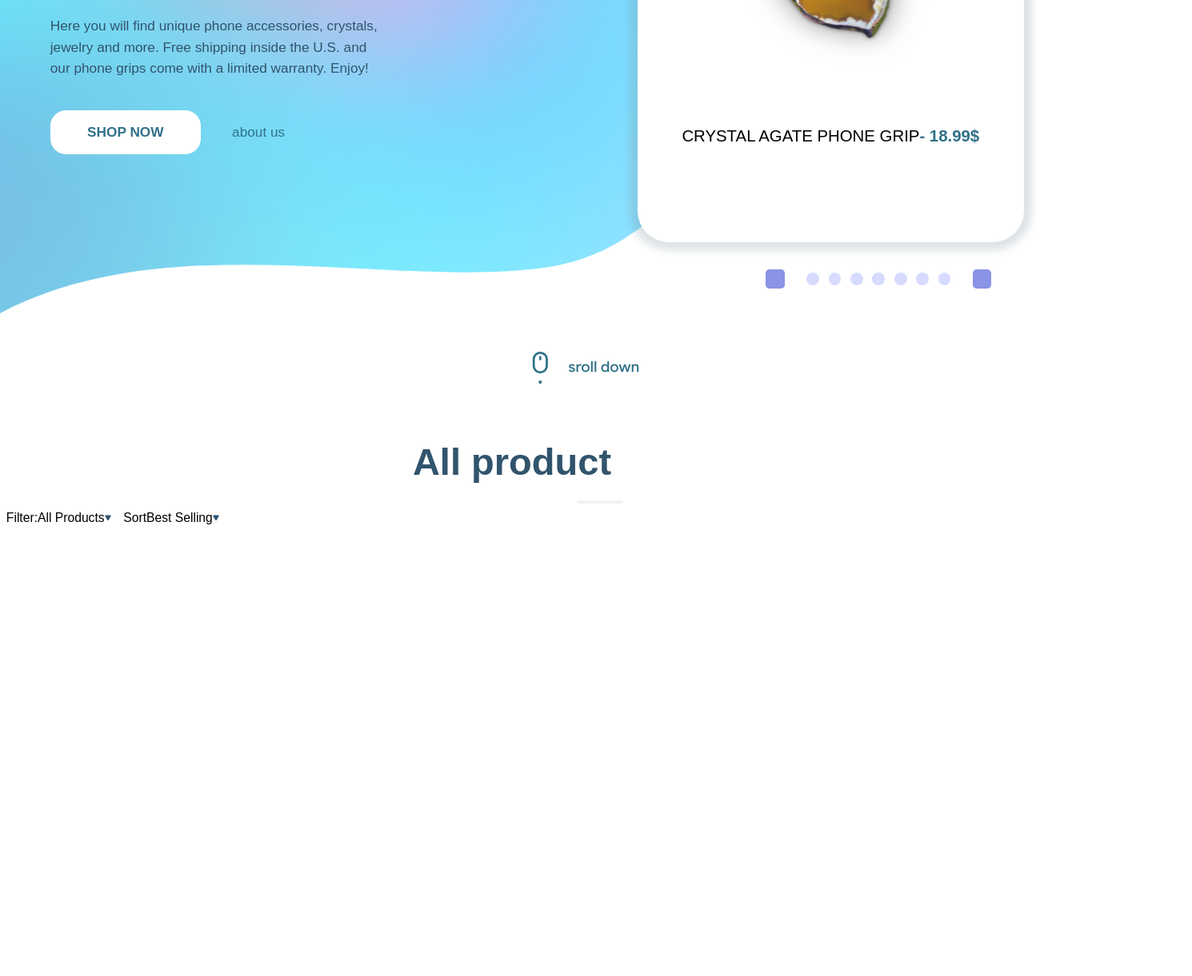
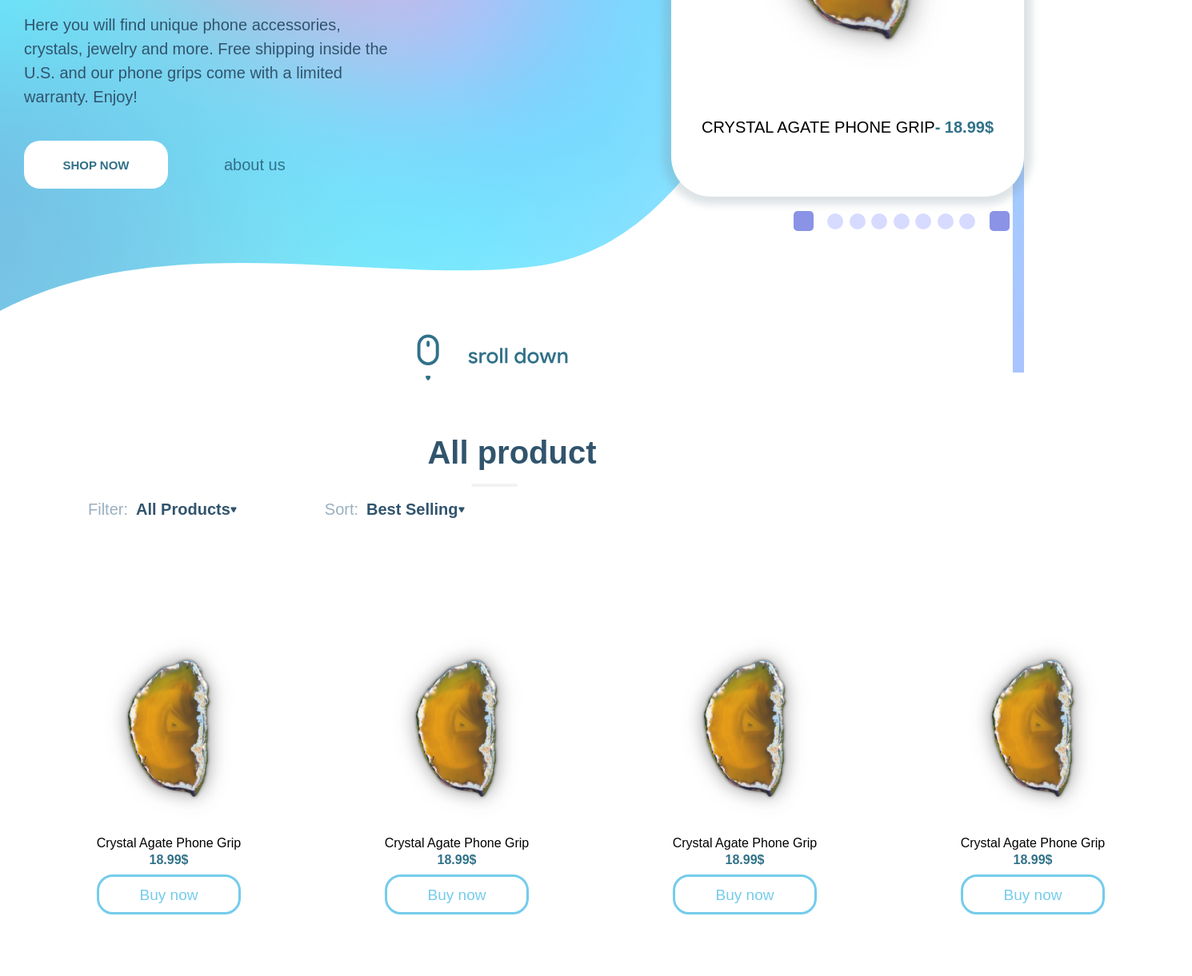
Before and after one commit to ArtLMT/Crystal-shop, a plain HTML site: page index.html in a window 1280 px wide. Shown: the part 434-1655 px from the top of the page at 80% size, 1490 px wide, since content can reach past the window. Drawn offline with Linux system fonts and the light colour scheme; a web font is replaced by a local one.

Commit message:
update product section

```diff
--- a/assets/css/style.css
+++ b/assets/css/style.css
@@ -11,39 +11,45 @@
 
 a {
   text-decoration: none;
-  color:white;
+  color:unset;
 }
 
 html {
-  font-size: 98%;
+  font-size: 62.5%;
+  scroll-behavior: smooth;
+}
+
+body {
+  font-size: 1.6rem;
 }
 
 .container {
-  max-width: 100%;
+  max-width: 1440px;
 }
 /* Bat dau phan header  */
 
 .header.container {
   max-width: 100%;
-  height: 55rem;
+  height: 900px;
   background-image: url(../img/background.png);
   background-repeat: no-repeat;
-  background-size:cover;
+  background-size: cover;
   margin-top: 0;
   padding-top: 0;
 }
 
+
 /* Header navigation bar */
 
-.navibar .company-logo{
+.navibar .company-logo a{
   display: flex;
   margin-top: 0;
+  align-items: center;
 }
 
 .navibar {
-  margin-left: 4rem;
-  height: 5rem;
-  padding-top: 1.5rem;
+  margin-left: 20px;
+  height: 10rem;
   display: flex;
 }
 
@@ -53,67 +59,68 @@ html {
 }
 
 .navibar .company-logo p{
-  font-size: 1.4rem;
+  font-size: 1.9rem;
   color: white;
   font-weight: 100;
 }
 
 .navibar .company-logo img {
-  margin-right: 1rem;
-  height: 4.3rem;
+  margin-right: 10px;
+  height: 70px;
 }
 
 .navibar .navibar-list {
   display: flex;
-  margin-left: 38rem;
+  margin-left: 45vw;
 
 }
 
 .navibar .navibar-list .list-button {
-  width:7rem;
-  font-size: 1.2rem;
+  width: 7vw;
+  padding: 1vw;
+  font-size: 1.9rem;
 }
 
 .icon {
-  height: 3rem;
-  width: 3rem;
-  margin-left: 3rem;
+  height: 7rem;
+  width: 7rem;
+  margin-left: 5vw;
 }
 
 .header-content {
   display: flex;
-  margin-left: 4rem;
-  margin-top: 5rem;
+  margin-left: 30px;
+  margin-top: 30px;
 }
 
 .header-content .content-info {
-  margin-top: 5rem;
+  margin-top: 100px;
 }
 
 .header-content .content-info h1 {
-  font-size: 4.3rem;
+  font-size: 7rem;
   color: white;
   font-weight: 600;
 }
 
 .header-content .content-info h2 {
-  font-size: 2.8rem;
+  font-size: 4rem;
   color: white;
   font-weight: lighter;
 }
 
 .header-content .content-info p {
-  margin-top: 2.5rem;
-  line-height: 1.7rem;
-  width: 27rem;
-  font-size: 1.1rem;
+  margin-top: 40px;
+  line-height: 30px;
+  width: 470px;
+  font-size: 2rem;
   color: #31546D;
 }
 
 .header-content .content-info div {
-  margin-top: 2.5rem;
+  margin-top: 40px;
   display: flex;
-  height: 3rem;
+  height: 30px;
   text-align: center;
 }
 
@@ -121,19 +128,19 @@ html {
   display: flex;
   justify-content: center;
   align-items: center;
-  height: 3.5rem;
-  width: 12rem;
-  border-radius: 1.25rem;
+  height: 60px;
+  width: 180px;
+  border-radius: 20px;
   background-color: white;
   color: #317189;
-  font-size: 1.1rem;
+  font-size: 1.5rem;
   font-weight: 700;
 }
 
 .button-aboutus {
-  height: 3.5rem;
-  margin-left: 2.5rem;
-  font-size: 1.1rem;
+  height: 60px;
+  margin-left: 70px;
+  font-size: 2rem;
   display: flex;
   justify-content: center;
   align-items: center;
@@ -143,30 +150,25 @@ html {
 /* Product recomendation section */
 
 .content-product {
-  margin-left: 6rem;
+  margin-left: 170px;
   justify-content: center;
-  width: 37rem;
-  height: 37rem;
+  width: 550px;
+  height: 550px;
   background-color: white;
-  border-radius: 2.5rem;
+  border-radius: 50px;
   box-shadow: 0 0 10px 10px #788F9C40 ;
 }
 
-.content-product .product-info img {
-  height: 19rem;
-  width: 19rem;
-  padding-bottom: 3rem;
-}
 
 .content-product .product-demo {
-  font-size: 1.1rem;
+  font-size: 2rem;
   color: white;
   background-color: #8A93E5;
-  width: 6.5rem;
-  height: 2.7rem;
+  width: 130px;
+  height: 50px;
   display: flex;
   position: relative;
-  top: 5rem;
+  top: 100px; /* the distant of the purple bar and the product part in the box*/
   justify-content: center;
   align-items: center;
   border-radius: 0 0.75rem 0.75rem 0;
@@ -178,13 +180,14 @@ html {
 }
 
 .content-product .product-info img {
-  height: 25rem;
-  width: 25rem;
+  height:400px;
+  width: 400px;
+  padding-bottom: 3rem;
 }
 
 .content-product .product-info div {
   text-transform: uppercase;
-  font-size: 1.3rem;
+  font-size: 2rem;
   display: flex;
   justify-content: center;
 }
@@ -195,19 +198,20 @@ html {
 
 }
 
+/* button to change demo product  */
 .content-product .product-navi {
   display: flex;
   align-items: center;
   position: relative;
-  top: 10rem;
-  left:8.5rem;
-  width: 460px;
+  top: 95px;
+  left:135px;
+  width: 300px;
 }
 
 .content-product .product-navi .circle-button {
   margin: 0 0 0.75rem 0.75rem;
-  width: 1rem;
-  height: 1rem;
+  width: 20px;
+  height: 20px;
   border-radius: 50%;
   border: 0;
   background-color: #D7DBFF;
@@ -220,8 +224,8 @@ html {
 
 .content-product .product-navi .square-button {
   margin: 0 1rem 0.75rem 1.75rem;
-  width: 1.5rem;
-  height: 1.5rem;
+  width: 25px;
+  height: 25px;
   border-radius: 20%;
   border: 0;
   background-color:#8A93E5;
@@ -235,18 +239,18 @@ html {
 
 .header.container .curve-decoration {
   z-index: 0;
-  width: 100%;
+  width: 98.9vw;
   display: block;
   position: absolute; /* If not already positioned */
-  top: 16rem; /* Adjust positioning to fit your layout */
+  top: 250px; /* Adjust positioning to fit your layout */
 }
 
 .header.container .scroll-down-icon {
   position: absolute;
-  height: 4rem;
-  width: 9rem;
-  top: 55rem;
-  left:42rem;
+  height: 200px;
+  width: 200px;
+  top: 780px;
+  left: 40vw;
 }
 
 /*
@@ -254,14 +258,14 @@ Second section: Showing all product
 */
 
 .section-one {
-  height: 55rem;
-  margin-top: 8rem;
+  height: 600px;
+  margin-top: 80px;
   color: black;
 }
 
 .lvl-1 {
   color: #31546D;
-  font-size: 3rem;
+  font-size: 4rem;
   display: flex;
   align-items: center;
   justify-content: center;
@@ -274,12 +278,100 @@ Second section: Showing all product
 }
 
 .page-bar {
-  margin-top: 1rem;
+  margin-top: 10px;
   position: relative;
-  left: 46rem;
+  left: 46vw;
   width: 2rem;
 }
 
+/* apply margin for fitter section */
 .section-one > .flex > .flex {
-  margin: 0.5rem;
+  margin: 50px;
 }
+
+.section-one > .section-filter {
+  height: 50px;
+  margin-left: 50px
+}
+
+.section-one > .section-filter > .flex > p {
+  font-size:2rem;
+  margin-left: 10px;
+  color: #9AB0C0;
+}
+
+.product-fillter .sub-fillter {
+  color: #31546D !important;
+  font-weight: 600;
+}
+
+.product-sort .sub-sort {
+  color: #31546D !important;
+  font-weight: 600;
+}
+
+.product-list {
+  display: flex;
+  width: 1440px;
+  margin-left: 50px;
+  margin-top: 100px;
+  flex-wrap: wrap;
+}
+
+.product-list .list-container {
+  display: flex;
+  flex-direction: column;
+  justify-content: center;
+  align-items: center;
+  height: 412px;
+  width:322px;
+  border-radius: 30px;
+  margin: 0 38px 50px 0;
+  transition: 0.3s;
+}
+
+.list-container:hover{
+  box-shadow: 0px 4px 50px rgba(120, 143, 156, 0.25);
+}
+
+.product-list .list-container > img {
+  height: 250px;
+  width: 250px;
+}
+
+.product-list .list-container > div {
+  text-align: center;
+  margin: 5px;
+}
+
+.button-buynow {
+  color: #75cceb;
+  font-size: 1.9rem;
+  width: 180px;
+  height: 50px;
+  border: 3px solid #75cceb;
+  border-radius: 20px;
+  display: flex;
+  justify-content: center;
+  align-items: center;
+  transition: 0.3s;
+}
+
+.button-buynow:hover {
+  color: white;
+  box-shadow: 0px 10px 25px rgba(112, 184, 251, 0.45);
+  background: linear-gradient(90deg, #75cceb, #6fb4ff);
+  border: none;
+}
+
+.button-buynow:active {
+  color: white;
+  background: linear-gradient(90deg, #6fb4ff, #75cceb);
+  transition: 0.1s;
+}
+
+.list-container > div > p {
+  color:#317189;
+  margin: 5px;
+  font-weight: 900;
+}
--- a/index.html
+++ b/index.html
@@ -25,8 +25,8 @@
             <div class="company-logo">
                 <a href="">
                     <img src="./assets/icon/Group.svg" alt="Nothing">
+                    <p>Pop Rock Crystal</p>
                 </a>
-                <p>Pop Rock Crystal</p>
             </div>
             <ul class="navibar-list">
                 <li class="list-button"> <a href="">Home</a></li>
@@ -85,21 +85,95 @@
                     </svg>
             </div>
 
-            <div class="flex">
+            <div class="flex section-filter">
                 <div class="flex product-fillter">
                     <p>Filter:</p>
-                    <p>All Products</p>
+                    <p class="sub-fillter">All Products</p>
                     <svg width="8" height="7" viewBox="0 0 8 7" fill="none" xmlns="http://www.w3.org/2000/svg">
                         <path d="M4.86603 6.5C4.48113 7.16667 3.51887 7.16667 3.13397 6.5L0.535898 2C0.150998 1.33333 0.632122 0.500001 1.40192 0.500001L6.59807 0.5C7.36788 0.5 7.849 1.33333 7.4641 2L4.86603 6.5Z" fill="#31546D"/>
                         </svg>
                 </div>
                 <div class="flex product-sort">
-                    <p>Sort</p>
-                    <p>Best Selling</p>
+                    <p>Sort:</p>
+                    <p class="sub-sort">Best Selling</p>
                     <svg width="8" height="7" viewBox="0 0 8 7" fill="none" xmlns="http://www.w3.org/2000/svg">
                         <path d="M4.86603 6.5C4.48113 7.16667 3.51887 7.16667 3.13397 6.5L0.535898 2C0.150998 1.33333 0.632122 0.500001 1.40192 0.500001L6.59807 0.5C7.36788 0.5 7.849 1.33333 7.4641 2L4.86603 6.5Z" fill="#31546D"/>
                         </svg>
 
+                </div>
+            </div>
+            <div class="product-list">
+                <div class="list-container">
+                    <img src="./assets/img/product.png" alt="product">
+                    <div> Crystal Agate Phone Grip
+                        <p>18.99$</p>
+                    </div>
+                                        <a href="" class = "button-buynow">
+                       Buy now
+                    </a>
+                </div>
+                <div class="list-container">
+                    <img src="./assets/img/product.png" alt="product">
+                    <div> Crystal Agate Phone Grip
+                        <p>18.99$</p>
+                    </div>
+                                        <a href="" class = "button-buynow">
+                       Buy now
+                    </a>
+                </div>
+                <div class="list-container">
+                    <img src="./assets/img/product.png" alt="product">
+                    <div> Crystal Agate Phone Grip
+                        <p>18.99$</p>
+                    </div>
+                                        <a href="" class = "button-buynow">
+                       Buy now
+                    </a>
+                </div>
+                <div class="list-container">
+                    <img src="./assets/img/product.png" alt="product">
+                    <div> Crystal Agate Phone Grip
+                        <p>18.99$</p>
+                    </div>
+                                        <a href="" class = "button-buynow">
+                       Buy now
+                    </a>
+                </div>
+                <div class="list-container">
+                    <img src="./assets/img/product.png" alt="product">
+                    <div> Crystal Agate Phone Grip
+                        <p>18.99$</p>
+                    </div>
+                                        <a href="" class = "button-buynow">
+                       Buy now
+                    </a>
+                </div>
+                <div class="list-container">
+                    <img src="./assets/img/product.png" alt="product">
+                    <div> Crystal Agate Phone Grip
+                        <p>18.99$</p>
+                    </div>
+                                        <a href="" class = "button-buynow">
+                       Buy now
+                    </a>
+                </div>
+                <div class="list-container">
+                    <img src="./assets/img/product.png" alt="product">
+                    <div> Crystal Agate Phone Grip
+                        <p>18.99$</p>
+                    </div>
+                                        <a href="" class = "button-buynow">
+                       Buy now
+                    </a>
+                </div>
+                <div class="list-container">
+                    <img src="./assets/img/product.png" alt="product">
+                    <div> Crystal Agate Phone Grip
+                        <p>18.99$</p>
+                    </div>
+                    <a href="" class = "button-buynow">
+                       Buy now
+                    </a>
                 </div>
             </div>
         </section>
```
